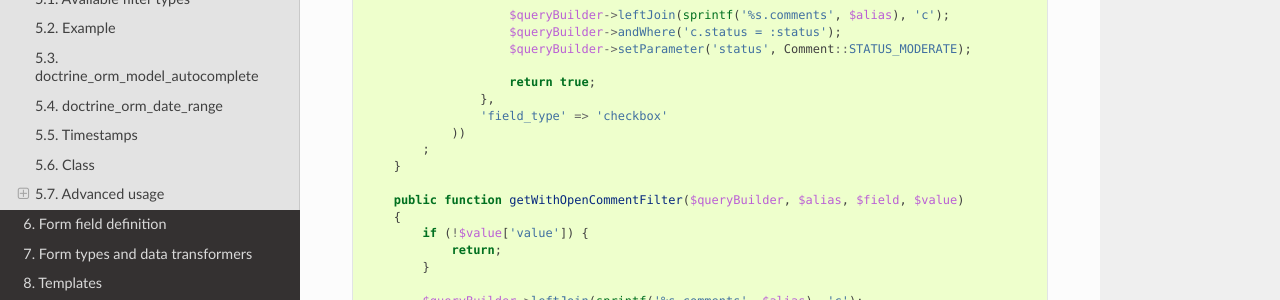
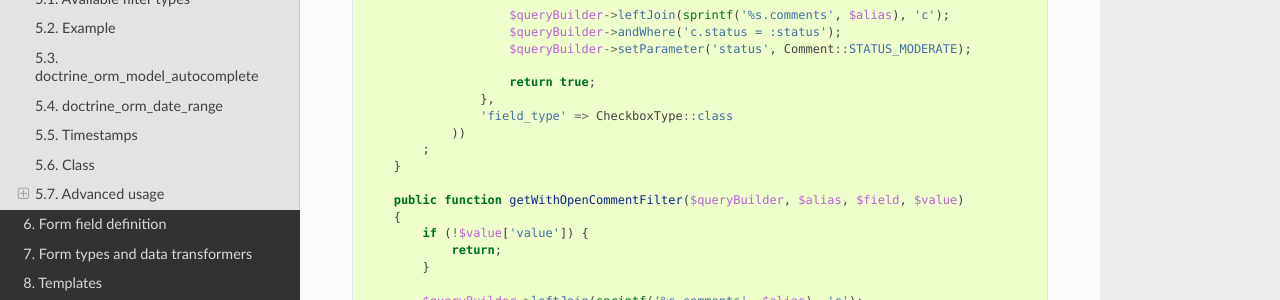
Before and after one commit to sonata-project/SonataDoctrineORMAdminBundle, a Sphinx documentation site: the page built from docs/reference/filter_field_definition.rst, in a window 1280 px wide and 900 px high, scrolled down 4770 px. Shown: the part 288-588 px from the top of the window. Built offline with Sphinx 7.4.7 and the Read the Docs theme 2.0.0, drawn with Linux system fonts in a browser that asks for light colours.

Commit message:
Correct checkbox Class call documentation
Based on issue : https://github.com/sonata-project/SonataAdminBundle/issues/4903#issuecomment-383885345

```diff
--- a/docs/reference/filter_field_definition.rst
+++ b/docs/reference/filter_field_definition.rst
@@ -250,7 +250,7 @@ In this example, ``getWithOpenCommentField`` and ``getWithOpenCommentFilter`` im
 
                         return true;
                     },
-                    'field_type' => 'checkbox'
+                    'field_type' => CheckboxType::class
                 ))
             ;
         }
```
